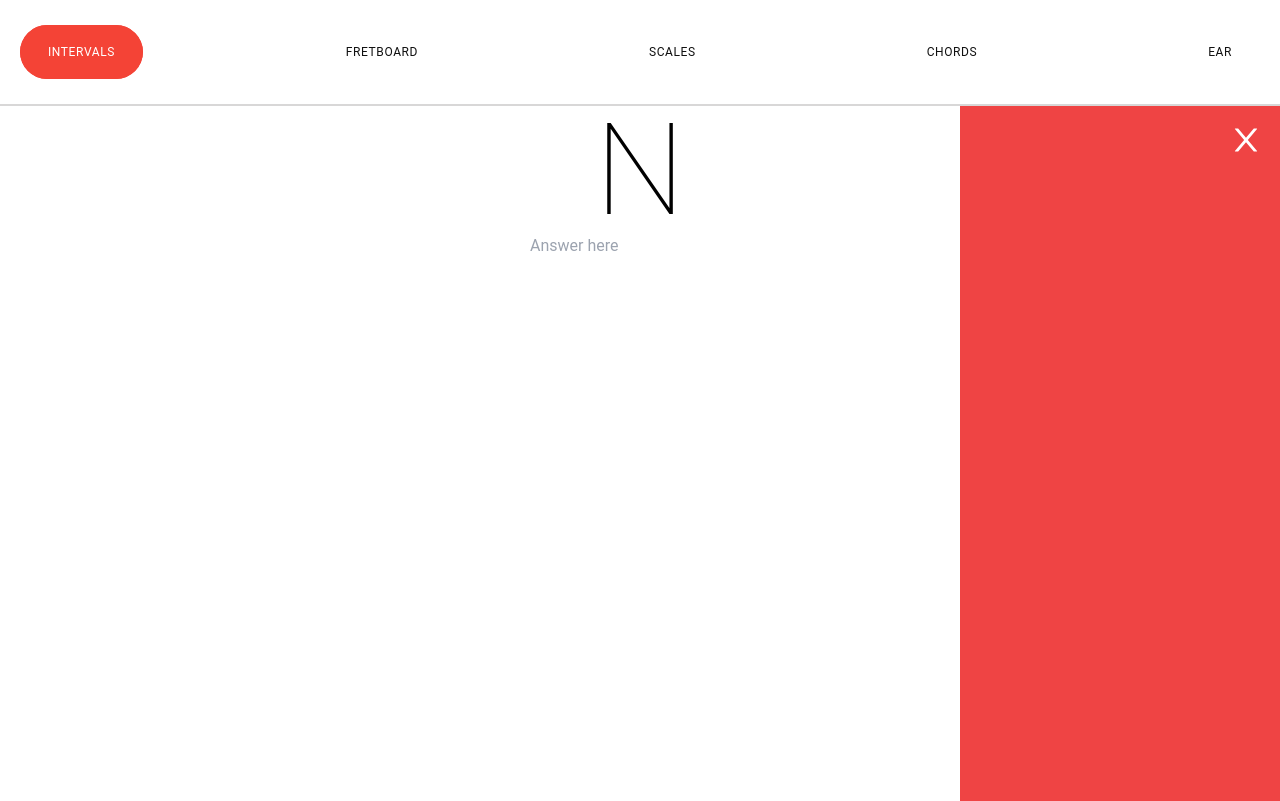
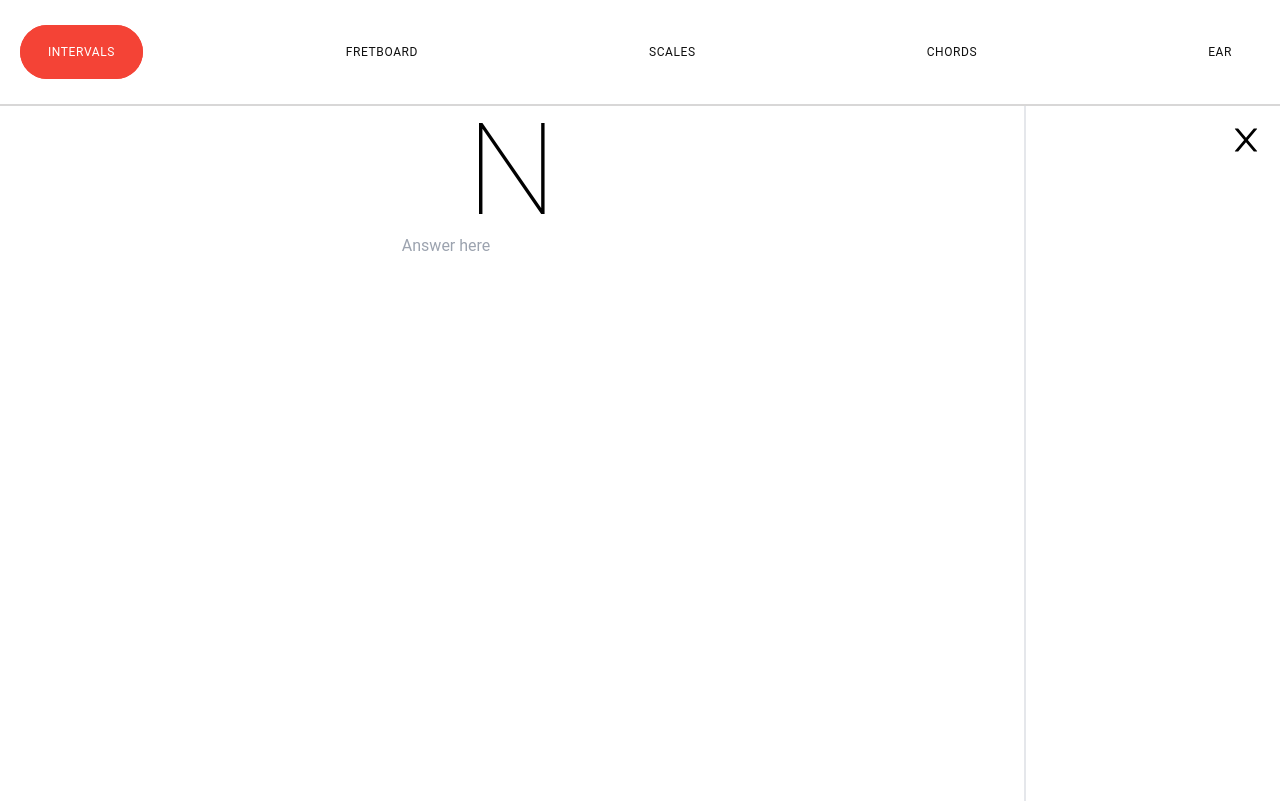
Before and after one commit to nicholascarlin/MusicTool, a React (Create React App) app: page / in a window 1280 px wide. Both pictures are taken after a click on the icon 1246 px from the left and 140 px from the top of the page. Built offline with nearby package versions, Linux system fonts and the light colour scheme.

Commit message:
Hell Yeah

```diff
--- a/src/App.js
+++ b/src/App.js
@@ -11,7 +11,7 @@ function App() {
 	return (
 		<div className='w-screen h-screen'>
 			<Header />
-			<div className='w-full h-[calc(100vh-105px)] overflow-hidden relative'>
+			<div className='w-full h-[calc(100vh-105px)] overflow-hidden relative fr-full'>
 				<IntervalFromNotePage />
 				<SideMenu />
 			</div>
--- a/src/components/UI/SideMenu.js
+++ b/src/components/UI/SideMenu.js
@@ -6,6 +6,9 @@ import { GiHamburgerMenu } from 'react-icons/gi';
 const SideMenu = () => {
 	const [isOpen, setIsOpen] = useState(false);
 
+	let iconStyle =
+		'absolute right-4 top-4 text-4xl cursor-pointer hover:text-5xl transition-all z-10';
+
 	return (
 		<>
 			{!isOpen ? (
@@ -13,23 +16,19 @@ const SideMenu = () => {
 					onClick={() => {
 						setIsOpen(true);
 					}}
-					className={
-						'absolute right-4 top-4 text-4xl cursor-pointer hover:text-5xl transition-all z-10'
-					}
+					className={iconStyle}
 				/>
 			) : (
 				<AiOutlineClose
 					onClick={() => {
 						setIsOpen(false);
 					}}
-					className={
-						'absolute right-4 top-4 text-4xl cursor-pointer hover:text-5xl transition-all z-10 text-white'
-					}
+					className={iconStyle}
 				/>
 			)}
 			<div
-				className={`w-[25vw] h-full fixed top-[105px] right-0 bg-red-500 ${
-					isOpen ? 'translate-x-0' : 'translate-x-full'
+				className={`border-l-2 h-full  marginTop-[105px] right-0 ${
+					isOpen ? 'w-[25vw]' : 'w-0'
 				} ease-in-out duration-300`}></div>
 		</>
 	);
```
